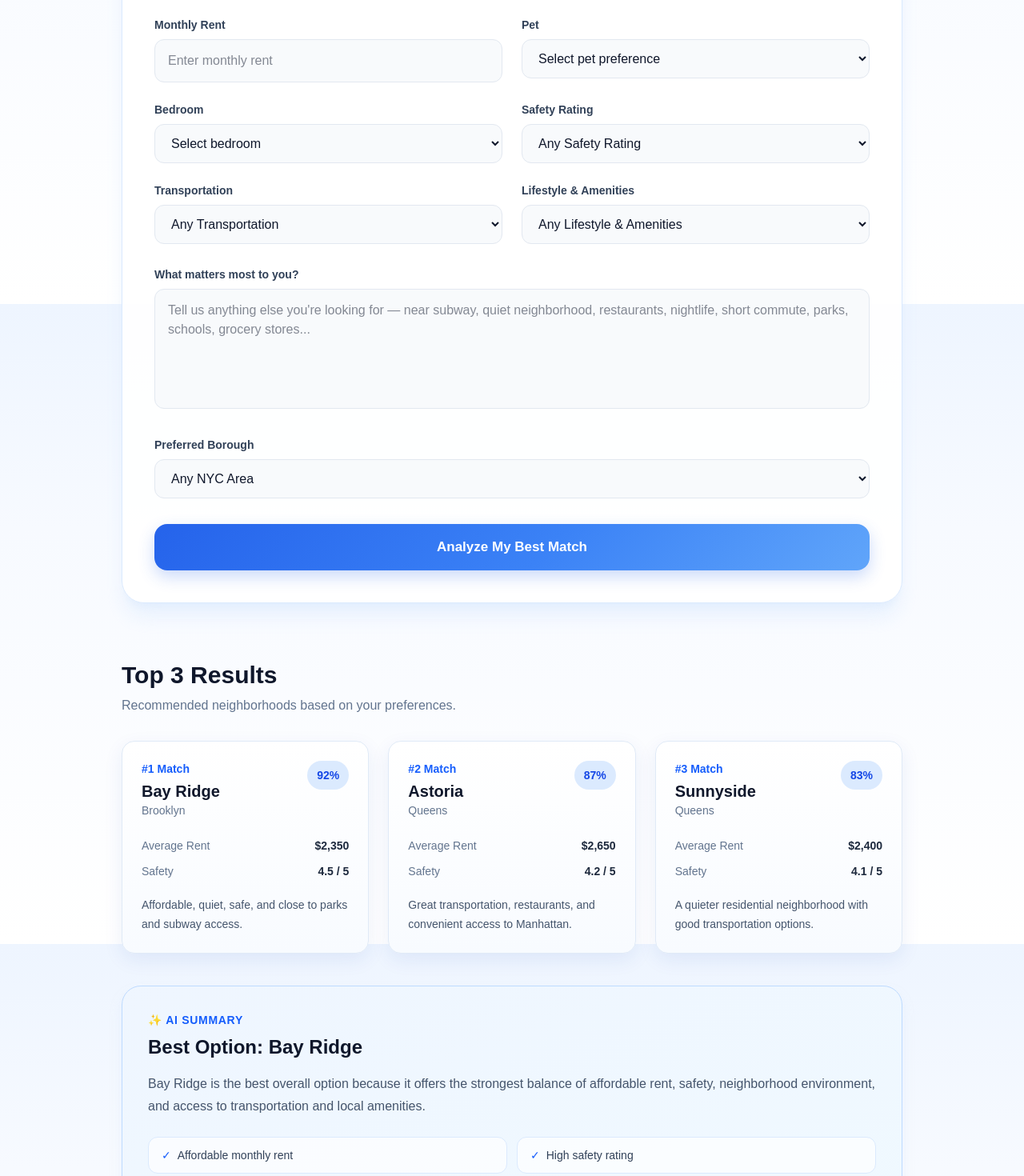
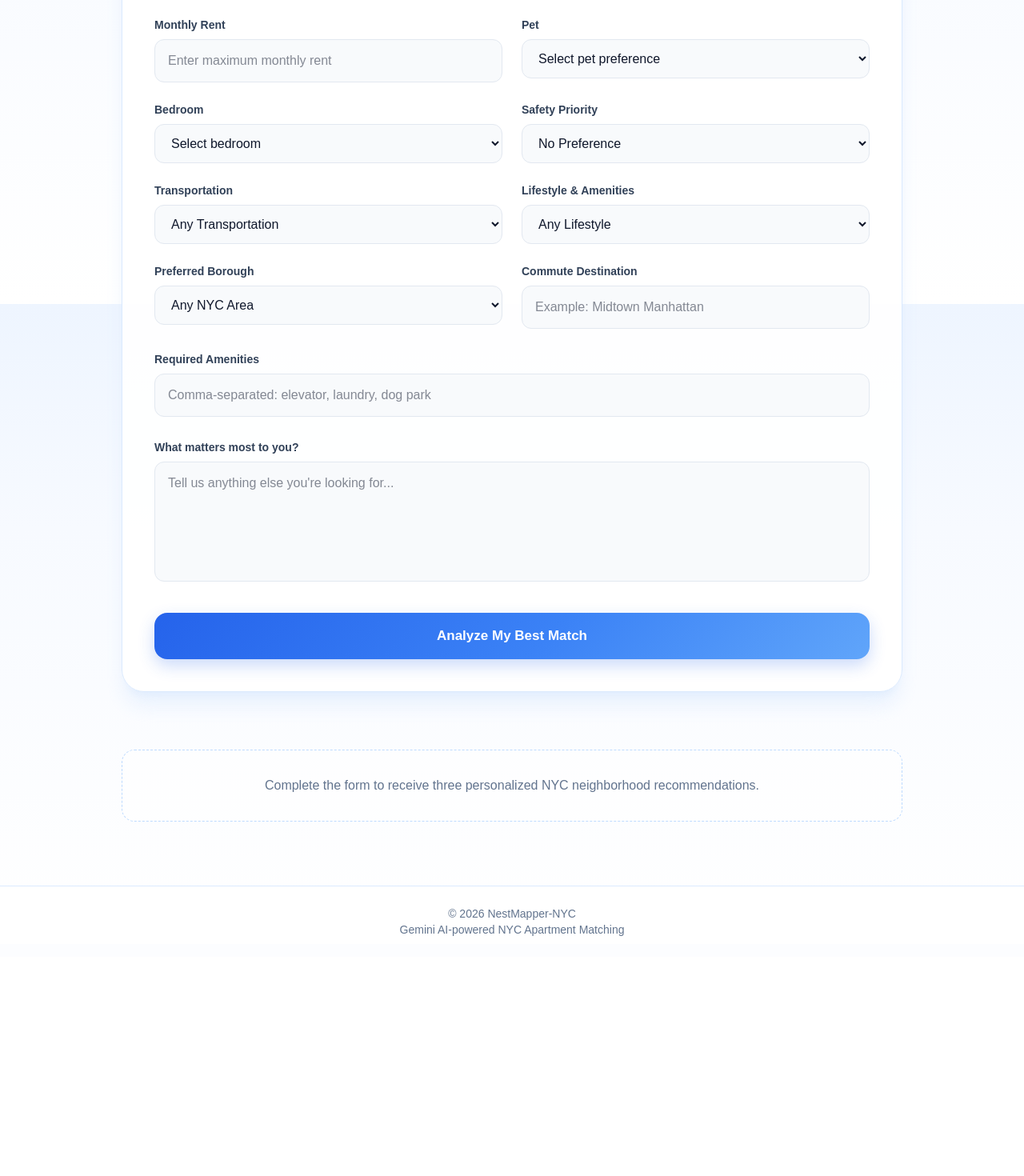
Before and after one commit to soniyas8/nestmapper-nyc, a Next.js app: page / in a window 1280 px wide. Shown: the part 420-1890 px from the top of the page at 80% size. After the commit the page ends 1616 px from the top, so only its background shows below. Built offline with nearby package versions, Linux system fonts and the light colour scheme.

Commit message:
Connect recommendation form to Gemini API

```diff
--- a/app/globals.css
+++ b/app/globals.css
@@ -67,6 +67,15 @@ select:focus,
 textarea:focus {
   border-color: #2563eb;
   box-shadow: 0 0 0 4px rgba(37, 99, 235, 0.12);
+}
+
+.form-control {
+  width: 100%;
+  border: 1px solid #e2e8f0;
+  border-radius: 0.75rem;
+  background: #f8fafc;
+  padding: 0.875rem 1rem;
+  outline: none;
 }
 
 /* Main Analyze Button */
--- a/app/page.js
+++ b/app/page.js
@@ -1,308 +1,350 @@
+"use client";
+
+import { useState } from "react";
+
+const transportationMap = {
+  any: ["no-preference"],
+  subway: ["subway", "walking"],
+  manhattan: ["subway", "commuter-rail"],
+  multiple: ["subway", "bus"],
+  bus: ["bus", "walking"],
+};
+
+const lifestyleMap = {
+  any: { lifestyle: ["no-preference"], amenities: [] },
+  quiet: { lifestyle: ["quiet"], amenities: [] },
+  community: { lifestyle: ["community-oriented"], amenities: [] },
+  nightlife: { lifestyle: ["nightlife", "social"], amenities: [] },
+  restaurants: { lifestyle: ["food-and-dining"], amenities: ["restaurants"] },
+  parks: { lifestyle: ["parks-and-outdoors"], amenities: ["parks"] },
+  groceries: {
+    lifestyle: ["community-oriented"],
+    amenities: ["grocery stores"],
+  },
+  shopping: { lifestyle: ["shopping"], amenities: ["shopping"] },
+  walkable: {
+    lifestyle: ["fitness"],
+    amenities: ["walkable streets"],
+    transportation: ["walking"],
+  },
+};
+
 export default function Home() {
+  const [result, setResult] = useState(null);
+  const [error, setError] = useState("");
+  const [isLoading, setIsLoading] = useState(false);
+
+  async function handleSubmit(event) {
+    event.preventDefault();
+    setError("");
+    setIsLoading(true);
+
+    const formData = new FormData(event.currentTarget);
+    const transportation = transportationMap[formData.get("transportation")];
+    const lifestyle = lifestyleMap[formData.get("lifestyle")];
+    const typedAmenities = String(formData.get("requiredAmenities") || "")
+      .split(",")
+      .map((amenity) => amenity.trim())
+      .filter(Boolean);
+
+    const payload = {
+      budget: Number(formData.get("budget")),
+      preferredBorough: formData.get("preferredBorough"),
+      commuteLocation: formData.get("commuteLocation"),
+      lifestyle: lifestyle.lifestyle,
+      transportation: [
+        ...new Set([
+          ...transportation,
+          ...(lifestyle.transportation || []),
+        ]),
+      ],
+      requiredAmenities: [
+        ...new Set([...lifestyle.amenities, ...typedAmenities]),
+      ],
+      bedrooms: formData.get("bedrooms"),
+      pet: formData.get("pet"),
+      safetyPreference: formData.get("safetyPreference"),
+      additionalPreferences: formData.get("additionalPreferences"),
+    };
+
+    try {
+      const response = await fetch("/api/gemini", {
+        method: "POST",
+        headers: { "Content-Type": "application/json" },
+        body: JSON.stringify(payload),
+      });
+      const data = await response.json();
+
+      if (!response.ok) {
+        const fieldErrors = data.fields
+          ?.map(({ field, message }) => `${field}: ${message}`)
+          .join(" ");
+        throw new Error(fieldErrors || data.error || "Request failed.");
+      }
+
+      setResult(data.result);
+      requestAnimationFrame(() => {
+        document.getElementById("recommendations")?.scrollIntoView({
+          behavior: "smooth",
+          block: "start",
+        });
+      });
+    } catch (requestError) {
+      setResult(null);
+      setError(requestError.message || "Unable to get recommendations.");
+    } finally {
+      setIsLoading(false);
+    }
+  }
+
   return (
     <main className="min-h-screen text-slate-900">
-      {/* Header */}
       <section className="bg-gradient-to-r from-blue-400 via-blue-300 to-sky-200 px-6 py-20 text-center text-white shadow-lg">
         <h1 className="text-4xl font-bold tracking-tight sm:text-5xl">
           NestMapper-NYC
         </h1>
-
-        <p className="mx-auto mt-4 max-w-5xl text-lg text-blue-600 md:text-xl md:whitespace-nowrap">
-          Find your best-fit apartment in your ideal neighbohood.
+        <p className="mx-auto mt-4 max-w-5xl text-lg text-blue-600 md:text-xl">
+          Find your best-fit apartment in your ideal neighborhood.
         </p>
       </section>
 
-      {/* Preference Section */}
       <section className="mx-auto max-w-5xl px-6 py-12">
-        <div className="rounded-[28px] border border-blue-100 bg-white/95 p-8 shadow-xl shadow-blue-100/60 sm:p-10">
+        <form
+          onSubmit={handleSubmit}
+          className="rounded-[28px] border border-blue-100 bg-white/95 p-8 shadow-xl shadow-blue-100/60 sm:p-10"
+        >
           <div className="mb-8">
             <h2 className="text-3xl font-bold text-slate-900">
               Find Your Best Match
             </h2>
-
             <p className="mt-2 text-slate-500">
               Tell us what you&apos;re looking for in your next NYC apartment.
             </p>
           </div>
 
-          {/* 2 x 2 Preferences */}
           <div className="grid grid-cols-1 gap-6 md:grid-cols-2">
-            {/* Monthly Rent */}
-            <div>
-              <label className="mb-2 block text-sm font-semibold text-slate-700">
-                Monthly Rent
-              </label>
+            <FormField label="Monthly Rent" htmlFor="budget">
+              <input
+                id="budget"
+                name="budget"
+                type="number"
+                min="500"
+                max="50000"
+                step="1"
+                required
+                placeholder="Enter maximum monthly rent"
+                className="form-control"
+              />
+            </FormField>
 
+            <FormField label="Pet" htmlFor="pet">
+              <select id="pet" name="pet" required className="form-control">
+                <option value="">Select pet preference</option>
+                <option value="None">No Pet</option>
+                <option value="Dog">Dog</option>
+                <option value="Cat">Cat</option>
+                <option value="Other">Other / Pet Friendly</option>
+              </select>
+            </FormField>
+
+            <FormField label="Bedroom" htmlFor="bedrooms">
+              <select id="bedrooms" name="bedrooms" required className="form-control">
+                <option value="">Select bedroom</option>
+                <option value="Studio">Studio</option>
+                <option value="1">1 Bedroom</option>
+                <option value="2">2 Bedrooms</option>
+                <option value="3">3 Bedrooms</option>
+                <option value="4+">4+ Bedrooms</option>
+              </select>
+            </FormField>
+
+            <FormField label="Safety Priority" htmlFor="safetyPreference">
+              <select id="safetyPreference" name="safetyPreference" className="form-control" defaultValue="no-preference">
+                <option value="no-preference">No Preference</option>
+                <option value="important">Important</option>
+                <option value="very-important">Very Important</option>
+              </select>
+            </FormField>
+
+            <FormField label="Transportation" htmlFor="transportation">
+              <select id="transportation" name="transportation" className="form-control" defaultValue="any">
+                <option value="any">Any Transportation</option>
+                <option value="subway">Near Subway</option>
+                <option value="manhattan">Easy Manhattan Commute</option>
+                <option value="multiple">Multiple Transit Options</option>
+                <option value="bus">Bus Access</option>
+              </select>
+            </FormField>
+
+            <FormField label="Lifestyle & Amenities" htmlFor="lifestyle">
+              <select id="lifestyle" name="lifestyle" className="form-control" defaultValue="any">
+                <option value="any">Any Lifestyle</option>
+                <option value="quiet">Quiet</option>
+                <option value="community">Community-oriented</option>
+                <option value="nightlife">Nightlife</option>
+                <option value="restaurants">Restaurants</option>
+                <option value="parks">Parks</option>
+                <option value="groceries">Grocery Stores</option>
+                <option value="shopping">Shopping</option>
+                <option value="walkable">Walkable</option>
+              </select>
+            </FormField>
+
+            <FormField label="Preferred Borough" htmlFor="preferredBorough">
+              <select id="preferredBorough" name="preferredBorough" className="form-control" defaultValue="Any">
+                <option value="Any">Any NYC Area</option>
+                <option value="Manhattan">Manhattan</option>
+                <option value="Brooklyn">Brooklyn</option>
+                <option value="Queens">Queens</option>
+                <option value="Bronx">Bronx</option>
+                <option value="Staten Island">Staten Island</option>
+              </select>
+            </FormField>
+
+            <FormField label="Commute Destination" htmlFor="commuteLocation">
               <input
-                type="number"
-                placeholder="Enter monthly rent"
-                className="w-full rounded-xl border border-slate-200 bg-slate-50 px-4 py-3.5 outline-none"
+                id="commuteLocation"
+                name="commuteLocation"
+                type="text"
+                maxLength="100"
+                required
+                placeholder="Example: Midtown Manhattan"
+                className="form-control"
               />
-            </div>
-
-            {/* Pet */}
-            <div>
-              <label className="mb-2 block text-sm font-semibold text-slate-700">
-                Pet
-              </label>
-
-              <select className="w-full rounded-xl border border-slate-200 bg-slate-50 px-4 py-3.5 outline-none">
-                <option>Select pet preference</option>
-                <option>No Pet</option>
-                <option>Dog</option>
-                <option>Cat</option>
-                <option>Pet Friendly</option>
-              </select>
-            </div>
-
-            {/* Bedroom */}
-            <div>
-              <label className="mb-2 block text-sm font-semibold text-slate-700">
-                Bedroom
-              </label>
-
-              <select className="w-full rounded-xl border border-slate-200 bg-slate-50 px-4 py-3.5 outline-none">
-                <option>Select bedroom</option>
-                <option>Studio</option>
-                <option>1 Bedroom</option>
-                <option>2 Bedrooms</option>
-                <option>3 Bedrooms</option>
-                <option>4+ Bedrooms</option>
-              </select>
-            </div>
-
-            {/* Safety */}
-            <div>
-              <label className="mb-2 block text-sm font-semibold text-slate-700">
-                Safety Rating
-              </label>
-
-              <select className="w-full rounded-xl border border-slate-200 bg-slate-50 px-4 py-3.5 outline-none">
-                <option>Any Safety Rating</option>
-                <option>3+ / 5</option>
-                <option>4+ / 5</option>
-                <option>4.5+ / 5</option>
-              </select>
-            </div>
-
-
-            {/* Transportation */}
-            <div>
-              <label className="mb-2 block text-sm font-semibold text-slate-700">
-                Transportation
-              </label>
-
-              <select className="w-full rounded-xl border border-slate-200 bg-slate-50 px-4 py-3.5 outline-none">
-                <option>Any Transportation</option>
-                <option>Near Subway</option>
-                <option>Easy Manhattan Commute</option>
-                <option>Multiple Transit Options</option>
-                <option>Bus Access</option>
-              </select>
-            </div>
-
-            {/* Lifestyle & Amenities */}
-            <div>
-              <label className="mb-2 block text-sm font-semibold text-slate-700">
-                Lifestyle & Amenities
-              </label>
-
-              <select className="w-full rounded-xl border border-slate-200 bg-slate-50 px-4 py-3.5 outline-none">
-                <option>Any Lifestyle & Amenities</option>
-                <option>Quiet</option>
-                <option>Family-Friendly</option>
-                <option>Nightlife</option>
-                <option>Restaurants</option>
-                <option>Parks</option>
-                <option>Grocery Stores</option>
-                <option>Shopping</option>
-                <option>Walkable</option>
-              </select>
-            </div>
+            </FormField>
           </div>
 
-          {/* Additional Requirements */}
           <div className="mt-7">
-            <label className="mb-2 block text-sm font-semibold text-slate-700">
-              What matters most to you?
-            </label>
-
-            <textarea
-              rows="5"
-              placeholder="Tell us anything else you're looking for — near subway, quiet neighborhood, restaurants, nightlife, short commute, parks, schools, grocery stores..."
-              className="w-full resize-none rounded-xl border border-slate-200 bg-slate-50 px-4 py-3.5 outline-none"
-            />
+            <FormField label="Required Amenities" htmlFor="requiredAmenities">
+              <input
+                id="requiredAmenities"
+                name="requiredAmenities"
+                type="text"
+                maxLength="300"
+                placeholder="Comma-separated: elevator, laundry, dog park"
+                className="form-control"
+              />
+            </FormField>
           </div>
 
-          {/* Apartment Area */}
           <div className="mt-7">
-            <label className="mb-2 block text-sm font-semibold text-slate-700">
-              Preferred Borough
-            </label>
-
-            <select className="w-full rounded-xl border border-slate-200 bg-slate-50 px-4 py-3.5 outline-none">
-              <option>Any NYC Area</option>
-              <option>Manhattan</option>
-              <option>Brooklyn</option>
-              <option>Queens</option>
-              <option>Bronx</option>
-              <option>Staten Island</option>
-            </select>
+            <FormField label="What matters most to you?" htmlFor="additionalPreferences">
+              <textarea
+                id="additionalPreferences"
+                name="additionalPreferences"
+                rows="5"
+                maxLength="500"
+                placeholder="Tell us anything else you're looking for..."
+                className="form-control resize-none"
+              />
+            </FormField>
           </div>
 
-          {/* Analyze Button */}
-          <button
-            type="button"
-            className="analyze-button mt-8 w-full"
-          >
-            Analyze My Best Match
+          {error && (
+            <p role="alert" className="mt-6 rounded-xl border border-red-200 bg-red-50 px-4 py-3 text-sm text-red-700">
+              {error}
+            </p>
+          )}
+
+          <button type="submit" disabled={isLoading} className="analyze-button mt-8 w-full disabled:cursor-not-allowed disabled:opacity-60">
+            {isLoading ? "Analyzing your preferences…" : "Analyze My Best Match"}
           </button>
-        </div>
+        </form>
       </section>
 
-      {/* Result Section */}
-      <section className="mx-auto max-w-5xl px-6 pb-20 pt-6">
-        <div className="mb-8">
-          <h2 className="text-3xl font-bold text-slate-900">
-            Top 3 Results
-          </h2>
-
-          <p className="mt-2 text-slate-500">
-            Recommended neighborhoods based on your preferences.
-          </p>
-        </div>
-
-        <div className="grid gap-6 md:grid-cols-3">
-          <ResultCard
-            rank="1"
-            area="Bay Ridge"
-            borough="Brooklyn"
-            score="92%"
-            rent="$2,350"
-            safety="4.5 / 5"
-            description="Affordable, quiet, safe, and close to parks and subway access."
-          />
-
-          <ResultCard
-            rank="2"
-            area="Astoria"
-            borough="Queens"
-            score="87%"
-            rent="$2,650"
-            safety="4.2 / 5"
-            description="Great transportation, restaurants, and convenient access to Manhattan."
-          />
-
-          <ResultCard
-            rank="3"
-            area="Sunnyside"
-            borough="Queens"
-            score="83%"
-            rent="$2,400"
-            safety="4.1 / 5"
-            description="A quieter residential neighborhood with good transportation options."
-          />
-        </div>
-
-        {/* AI Summary */}
-        <div className="mt-10 rounded-3xl border border-blue-200 bg-gradient-to-br from-blue-50 to-sky-50 p-8 shadow-lg shadow-blue-100/50">
-          <p className="text-sm font-bold uppercase tracking-wider text-blue-600">
-            ✨ AI Summary
-          </p>
-
-          <h3 className="mt-2 text-2xl font-bold text-slate-900">
-            Best Option: Bay Ridge
-          </h3>
-
-          <p className="mt-4 leading-7 text-slate-600">
-            Bay Ridge is the best overall option because it offers the
-            strongest balance of affordable rent, safety, neighborhood
-            environment, and access to transportation and local amenities.
-          </p>
-
-          <div className="mt-6 grid gap-3 sm:grid-cols-2">
-            <SummaryItem text="Affordable monthly rent" />
-            <SummaryItem text="High safety rating" />
-            <SummaryItem text="Quiet neighborhood" />
-            <SummaryItem text="Good transportation access" />
+      <section id="recommendations" className="mx-auto min-h-32 max-w-5xl scroll-mt-8 px-6 pb-20 pt-6" aria-live="polite">
+        {result ? (
+          <RecommendationResults result={result} />
+        ) : (
+          <div className="rounded-2xl border border-dashed border-blue-200 bg-white/60 p-8 text-center text-slate-500">
+            Complete the form to receive three personalized NYC neighborhood recommendations.
           </div>
-        </div>
+        )}
       </section>
 
       <footer className="border-t border-blue-100 bg-white/80 px-6 py-6 text-center text-sm text-slate-500">
-        <p> © 2026 NestMapper-NYC </p>
-        <p> Gemini AI-powered NYC Apartment Matching</p>
+        <p>© 2026 NestMapper-NYC</p>
+        <p>Gemini AI-powered NYC Apartment Matching</p>
       </footer>
-
     </main>
   );
 }
 
-function ResultCard({
-  rank,
-  area,
-  borough,
-  score,
-  rent,
-  safety,
-  description,
-}) {
+function FormField({ label, htmlFor, children }) {
   return (
-    <div className="result-card rounded-2xl p-6">
-      <div className="flex items-start justify-between">
-        <div>
-          <p className="text-sm font-semibold text-blue-600">
-            #{rank} Match
-          </p>
-
-          <h3 className="mt-1 text-xl font-bold text-slate-900">
-            {area}
-          </h3>
-
-          <p className="text-sm text-slate-500">
-            {borough}
-          </p>
-        </div>
-
-        <div className="rounded-full bg-blue-100 px-3 py-2 text-sm font-bold text-blue-700">
-          {score}
-        </div>
-      </div>
-
-      <div className="mt-6 space-y-3 text-sm">
-        <div className="flex justify-between">
-          <span className="text-slate-500">
-            Average Rent
-          </span>
-
-          <span className="font-semibold text-slate-800">
-            {rent}
-          </span>
-        </div>
-
-        <div className="flex justify-between">
-          <span className="text-slate-500">
-            Safety
-          </span>
-
-          <span className="font-semibold text-slate-800">
-            {safety}
-          </span>
-        </div>
-      </div>
-
-      <p className="mt-5 text-sm leading-6 text-slate-600">
-        {description}
-      </p>
+    <div>
+      <label htmlFor={htmlFor} className="mb-2 block text-sm font-semibold text-slate-700">
+        {label}
+      </label>
+      {children}
     </div>
   );
 }
 
-function SummaryItem({ text }) {
+function RecommendationResults({ result }) {
   return (
-    <div className="rounded-xl border border-blue-100 bg-white/70 px-4 py-3 text-sm font-medium text-slate-700">
-      <span className="mr-2 text-blue-600">✓</span>
-      {text}
-    </div>
+    <>
+      <div className="mb-8">
+        <h2 className="text-3xl font-bold text-slate-900">Top 3 Results</h2>
+        <p className="mt-2 text-slate-500">Recommended neighborhoods based on your preferences.</p>
+      </div>
+
+      <div className="grid gap-6 md:grid-cols-3">
+        {result.recommendations.map((recommendation) => (
+          <ResultCard key={recommendation.rank} recommendation={recommendation} />
+        ))}
+      </div>
+
+      <div className="mt-10 rounded-3xl border border-blue-200 bg-gradient-to-br from-blue-50 to-sky-50 p-8 shadow-lg shadow-blue-100/50">
+        <p className="text-sm font-bold uppercase tracking-wider text-blue-600">✨ AI Summary</p>
+        <h3 className="mt-2 text-2xl font-bold text-slate-900">Best Option: {result.bestMatch}</h3>
+        <p className="mt-4 leading-7 text-slate-600">{result.summary}</p>
+        <p className="mt-5 rounded-xl border border-amber-200 bg-amber-50 px-4 py-3 text-sm leading-6 text-amber-900">
+          <strong>Verify current information:</strong> {result.dataCaveat}
+        </p>
+      </div>
+    </>
   );
 }
+
+function ResultCard({ recommendation }) {
+  return (
+    <article className="result-card rounded-2xl p-6">
+      <div className="flex items-start justify-between gap-4">
+        <div>
+          <p className="text-sm font-semibold text-blue-600">#{recommendation.rank} Match</p>
+          <h3 className="mt-1 text-xl font-bold text-slate-900">{recommendation.neighborhood}</h3>
+          <p className="text-sm text-slate-500">{recommendation.borough}</p>
+        </div>
+        <div className="rounded-full bg-blue-100 px-3 py-2 text-sm font-bold text-blue-700">
+          {recommendation.matchScore}%
+        </div>
+      </div>
+
+      <div className="mt-6 text-sm">
+        <p className="text-slate-500">Estimated Rent</p>
+        <p className="mt-1 font-semibold text-slate-800">
+          {recommendation.estimatedMonthlyRent || "Not verified"}
+        </p>
+      </div>
+
+      <div className="mt-5">
+        <h4 className="text-sm font-semibold text-slate-800">Why it matches</h4>
+        <ul className="mt-2 list-disc space-y-2 pl-5 text-sm leading-6 text-slate-600">
+          {recommendation.reasons.map((reason) => <li key={reason}>{reason}</li>)}
+        </ul>
+      </div>
+
+      <div className="mt-5">
+        <h4 className="text-sm font-semibold text-slate-800">Tradeoffs</h4>
+        <ul className="mt-2 list-disc space-y-2 pl-5 text-sm leading-6 text-slate-600">
+          {recommendation.tradeoffs.map((tradeoff) => <li key={tradeoff}>{tradeoff}</li>)}
+        </ul>
+      </div>
+
+      <p className="mt-5 border-t border-blue-100 pt-4 text-xs leading-5 text-slate-500">
+        {recommendation.verificationNote}
+      </p>
+    </article>
+  );
+}
```
Also changed, not shown: app/api/gemini/route.js (+7 -0 lines), lib/customer-preferences.js.
